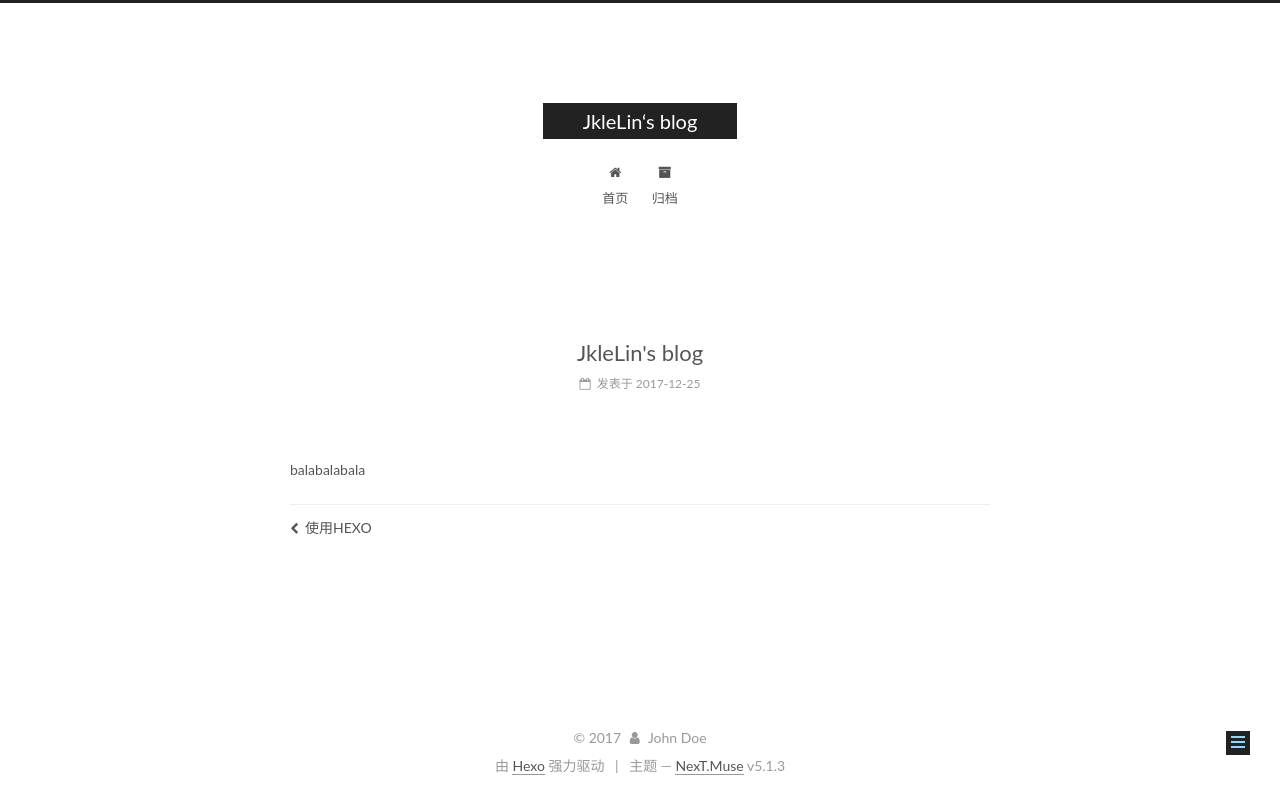
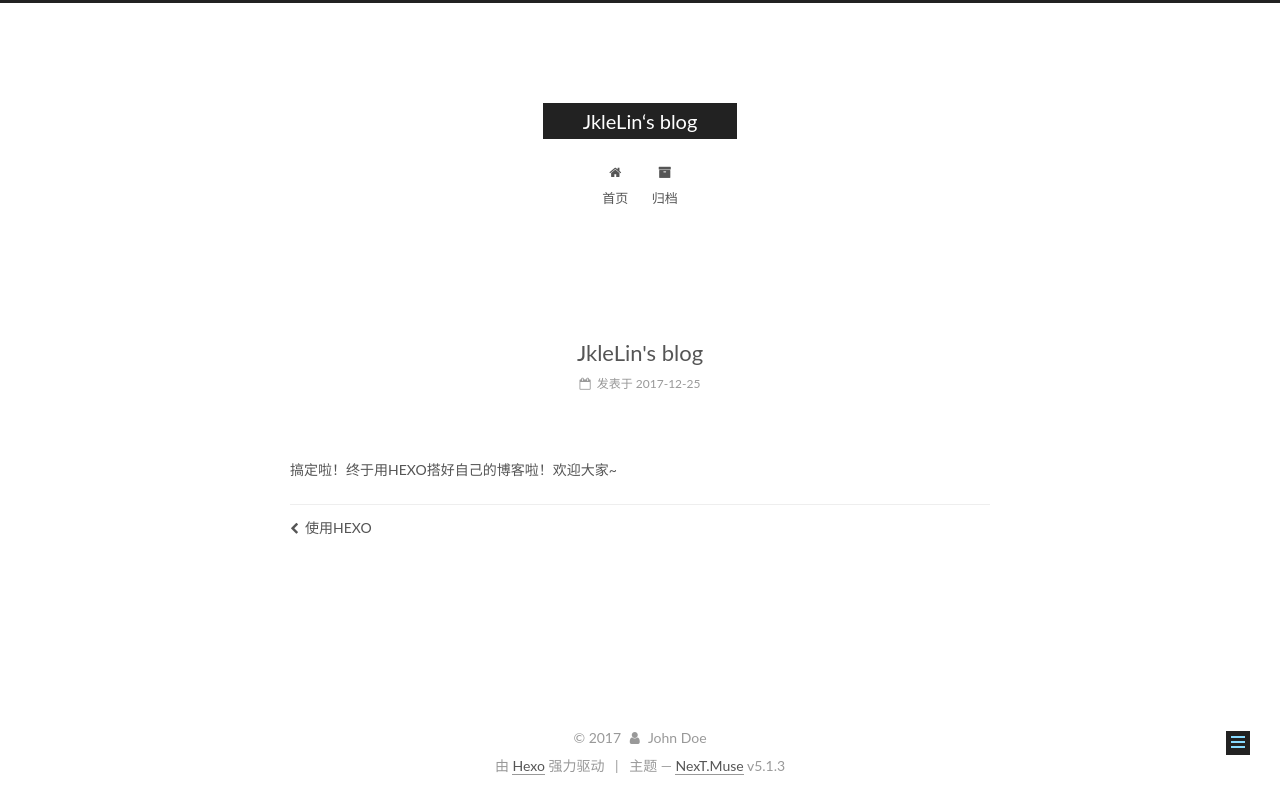
Before and after one commit to JkleLin/JkleLin.github.io, a plain HTML site: page 2017/12/25/article-title/index.html in a window 1280 px wide. Drawn offline with Linux system fonts and the light colour scheme.

Commit message:
Site updated: 2017-12-28 16:46:01

```diff
--- a/2017/12/25/article-title/index.html
+++ b/2017/12/25/article-title/index.html
@@ -79,17 +79,17 @@
 
 
 
-<meta name="description" content="balabalabala">
+<meta name="description" content="搞定啦！终于用HEXO搭好自己的博客啦！欢迎大家~">
 <meta property="og:type" content="article">
 <meta property="og:title" content="JkleLin&#39;s blog">
 <meta property="og:url" content="http://yoursite.com/2017/12/25/article-title/index.html">
 <meta property="og:site_name" content="JkleLin‘s blog">
-<meta property="og:description" content="balabalabala">
+<meta property="og:description" content="搞定啦！终于用HEXO搭好自己的博客啦！欢迎大家~">
 <meta property="og:locale" content="zh-Hans">
-<meta property="og:updated_time" content="2017-12-25T07:27:12.999Z">
+<meta property="og:updated_time" content="2017-12-28T08:45:53.514Z">
 <meta name="twitter:card" content="summary">
 <meta name="twitter:title" content="JkleLin&#39;s blog">
-<meta name="twitter:description" content="balabalabala">
+<meta name="twitter:description" content="搞定啦！终于用HEXO搭好自己的博客啦！欢迎大家~">
 
 
 
@@ -299,7 +299,7 @@
 
 
 
-        <p>balabalabala</p>
+        <p>搞定啦！终于用HEXO搭好自己的博客啦！欢迎大家~</p>
 
 
     </div>
```
Also changed, not shown: index.html (+1 -1 lines).
